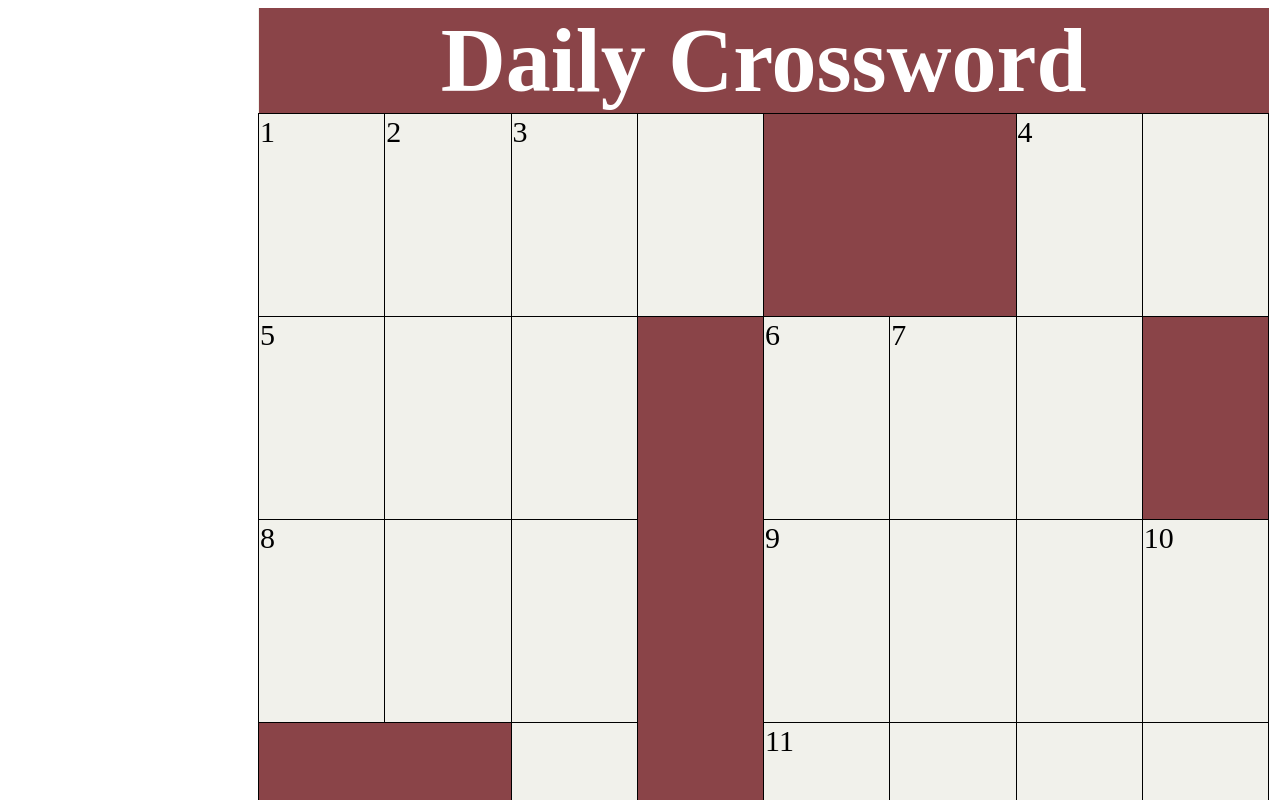
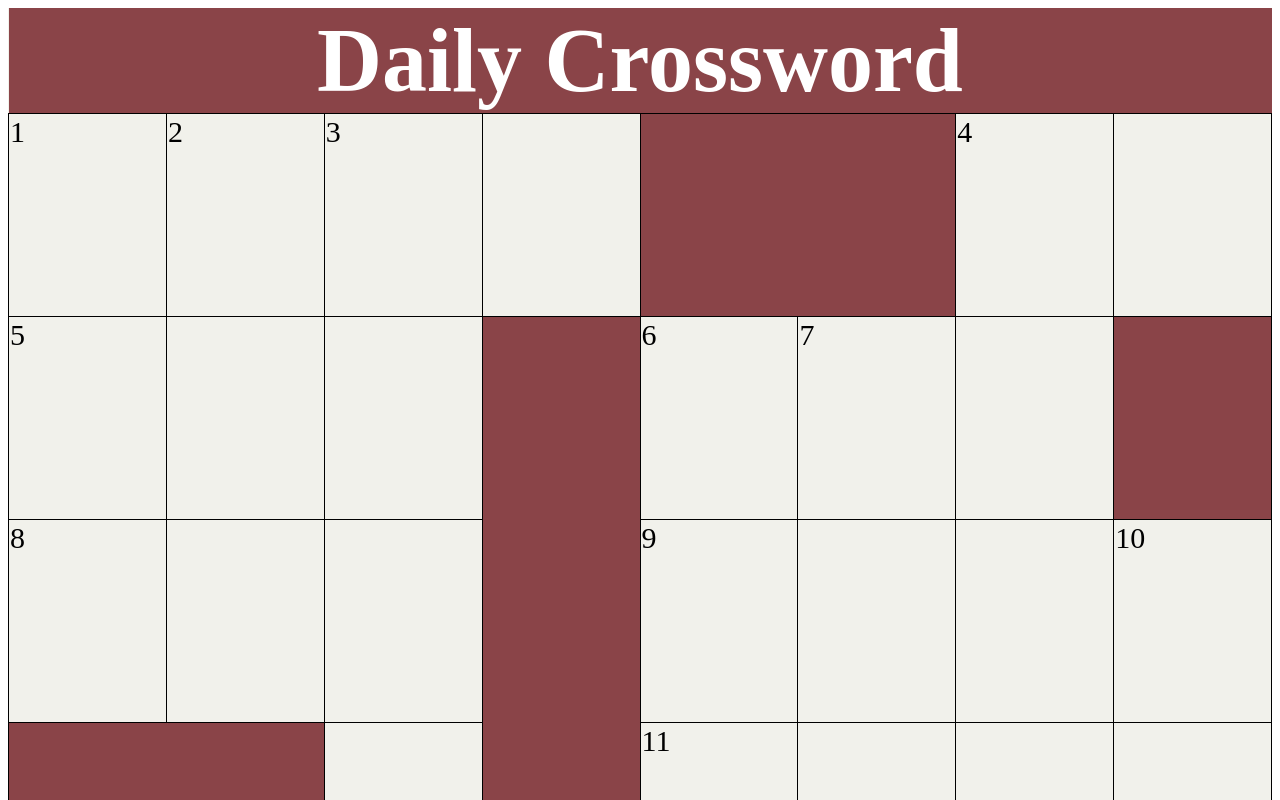
Before and after one commit to CoderOphilia/Lab4-Multimedia, a plain HTML site: page index.html in a window 1280 px wide. Shown: the top 800 px of the page. Drawn offline with Linux system fonts and the light colour scheme.

Commit message:
Update style.css

```diff
--- a/style.css
+++ b/style.css
@@ -4,11 +4,10 @@
 
 .table1{
     background-color: #f1f1eb;
-    width:80%;
+    width:100%;
     font-size: 30px;
     border-spacing: 20px;
     border-collapse: collapse;
-    margin-left:250px ;
 }
 
 .header{
```
